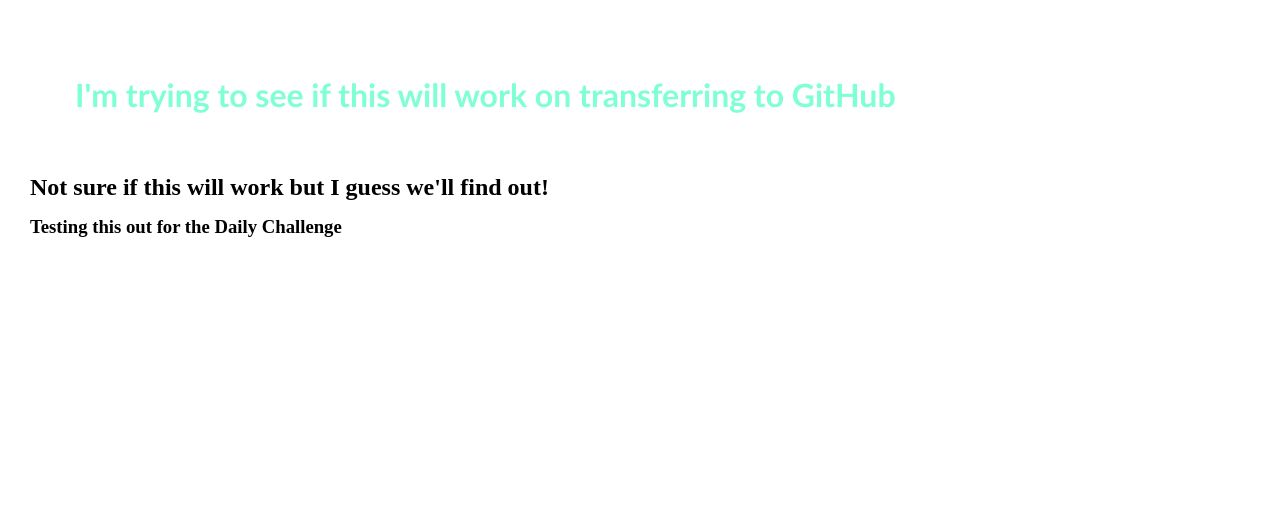
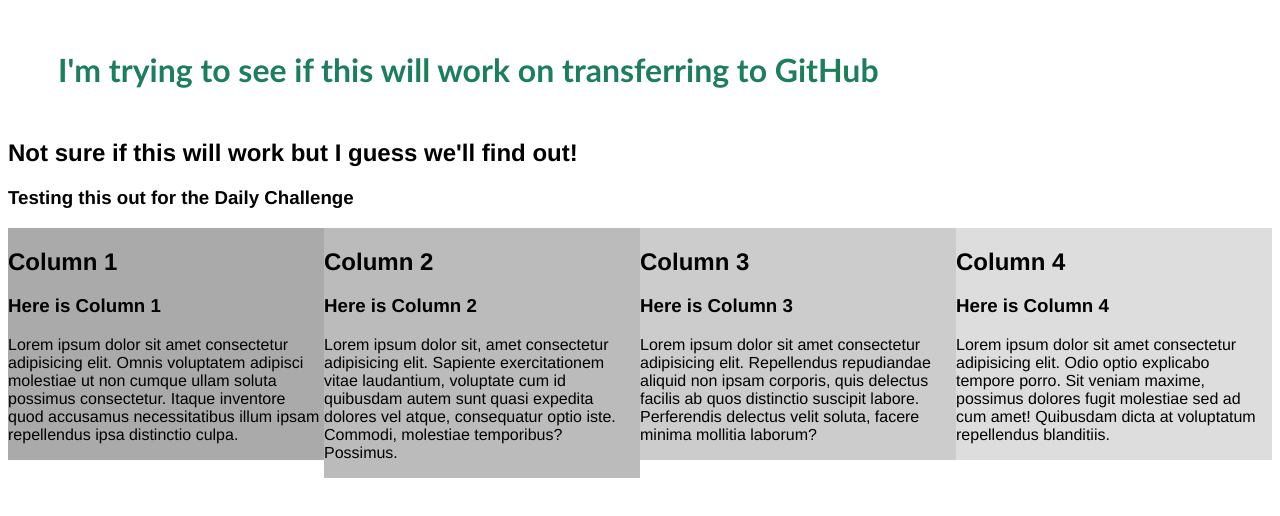
Before and after one commit to yelahnosaj/Github-Practice, a plain HTML site: page Github-Practice/index.html in a window 1280 px wide. Drawn offline with Linux system fonts and the light colour scheme.

Commit message:
Added Columns

```diff
--- a/Github-Practice/index.html
+++ b/Github-Practice/index.html
@@ -12,5 +12,31 @@
     <h2>Not sure if this will work but I guess we'll find out!</h2>
     <h3>Testing this out for the Daily Challenge</h3>
 
+    <div class="row">
+        <div class="column" style="background-color: #aaa;">
+            <h2>Column 1</h2>
+            <h3>Here is Column 1</h3>
+            <p>Lorem ipsum dolor sit amet consectetur adipisicing elit. Omnis voluptatem adipisci molestiae ut non cumque ullam soluta possimus consectetur. Itaque inventore quod accusamus necessitatibus illum ipsam repellendus ipsa distinctio culpa.
+            </p>
+        </div>
+        <div class="column" style="background-color: #bbb;">
+            <h2>Column 2</h2>
+            <h3>Here is Column 2</h3>
+            <p>Lorem ipsum dolor sit, amet consectetur adipisicing elit. Sapiente exercitationem vitae laudantium, voluptate cum id quibusdam autem sunt quasi expedita dolores vel atque, consequatur optio iste. Commodi, molestiae temporibus? Possimus.
+            </p>
+        </div>
+        <div class="column" style="background-color: #ccc;">
+            <h2>Column 3</h2>
+            <h3>Here is Column 3</h3>
+            <p>Lorem ipsum dolor sit amet consectetur adipisicing elit. Repellendus repudiandae aliquid non ipsam corporis, quis delectus facilis ab quos distinctio suscipit labore. Perferendis delectus velit soluta, facere minima mollitia laborum?
+            </p>
+        </div>
+        <div class="column" style="background-color: #ddd;">
+            <h2>Column 4</h2>
+            <h3>Here is Column 4</h3>
+            <p>Lorem ipsum dolor sit amet consectetur adipisicing elit. Odio optio explicabo tempore porro. Sit veniam maxime, possimus dolores fugit molestiae sed ad cum amet! Quibusdam dicta at voluptatum repellendus blanditiis.
+            </p>
+        </div>
+      </div>
 </body>
 </html>
--- a/Github-Practice/style.css
+++ b/Github-Practice/style.css
@@ -1,10 +1,27 @@
-*{
-    margin: 5px;
-    padding: 5px;
+* {
+    box-sizing: border-box;
+  }
+body{
+     font-family: 'Franklin Gothic Medium', 'Arial Narrow', Arial, sans-serif;
 }
 h1{
     font-family: 'Trebuchet MS', 'Lucida Sans Unicode', 'Lucida Grande', 'Lucida Sans', Arial, sans-serif;
-    color: aquamarine;
+    color: rgb(29, 126, 92);
     margin: 50px;
+}
 
-}
+.column {
+    float: left;
+    width: 25%;
+  }
+
+
+
+
+
+  /* Clear floats after the columns */
+  .row:after {
+    content: "";
+    display: table;
+    clear: both;
+  }
```
